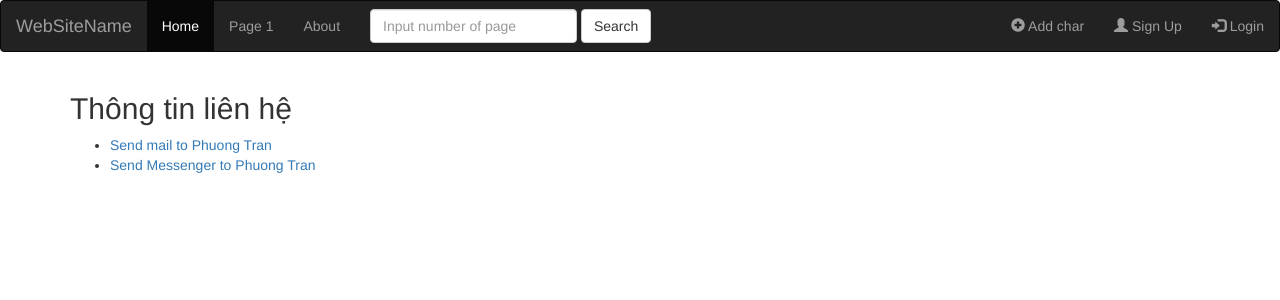
After one commit to congzantoancou/trichdan, a PHP site: page /about in a window 1280 px wide. The commit adds this page. Shown: the top 300 px of the page. Run offline with PHP 8.4, Linux system fonts and the light colour scheme.

Commit message:
Vietnamize

```diff
--- /dev/null
+++ b/about.php
@@ -0,0 +1,60 @@
+<!DOCTYPE html>
+<html lang="en">
+
+<head>
+	<meta charset="UTF-8">
+	<meta name="viewport" content="width=device-width, initial-scale=1.0">
+	<meta http-equiv="X-UA-Compatible" content="ie=edge">
+    <title>About</title>
+    <link rel="stylesheet" href="bootstrap-3.3.7-dist/bootstrap-3.3.7-dist/css/bootstrap.min.css">
+</head>
+
+<body>
+	<nav class="navbar navbar-inverse">
+		<div class="container-fluid">
+			<div class="navbar-header">
+				<a class="navbar-brand" href="index.php">WebSiteName</a>
+			</div>
+			<ul class="nav navbar-nav">
+				<li class="active">
+					<a href="#">Home</a>
+				</li>
+				<li>
+					<a href="#">Page 1</a>
+				</li>
+				<li>
+					<a href="about">About</a>
+				</li>
+			</ul>
+			<form class="navbar-form navbar-left" method="get" action="index">
+				<div class="form-group">
+					<input name="page" type="text" class="form-control" placeholder="Input number of page">
+				</div>
+				<button type="submit" class="btn btn-default">Search</button>
+			</form>
+			<ul class="nav navbar-nav navbar-right">
+				<li>
+					<a href="#">
+						<span class="glyphicon glyphicon-plus-sign"></span> Add char</a>
+				</li>
+				<li>
+					<a href="#">
+						<span class="glyphicon glyphicon-user"></span> Sign Up</a>
+				</li>
+				<li>
+					<a href="#">
+						<span class="glyphicon glyphicon-log-in"></span> Login</a>
+				</li>
+			</ul>
+		</div>
+	</nav>
+	<div class="container">
+        <h2>Thông tin liên hệ</h2>
+        <ul>
+            <li><a href="mailto:congdantoancau@mail.com" target="_blank">Send mail to Phuong Tran</a></li>
+            <li><a href="https://www.messenger.com/t/cozatoca" target="_blank">Send Messenger to Phuong Tran</a></li>
+        </ul>
+	</div>
+</body>
+
+</html>
```
Also changed, not shown: index.php (+5 -5 lines), styles.css (+4 -4 lines).
